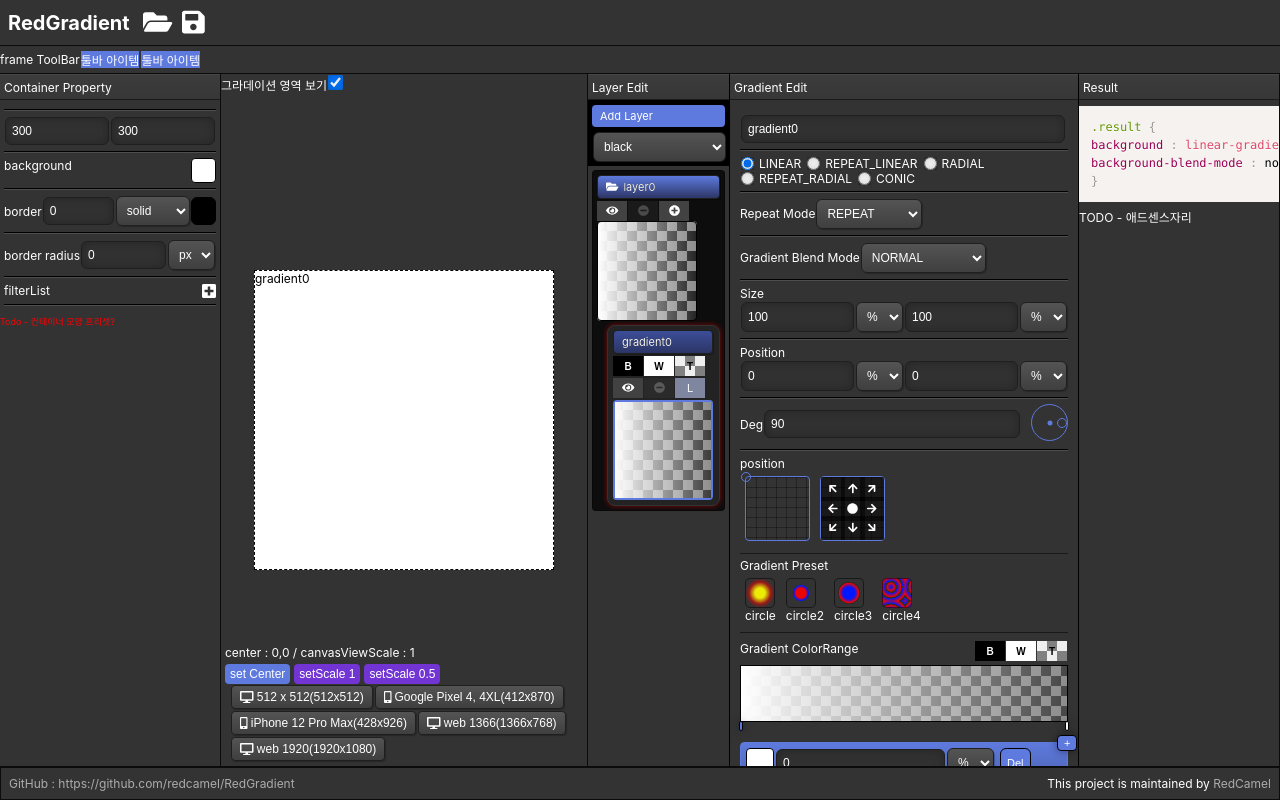
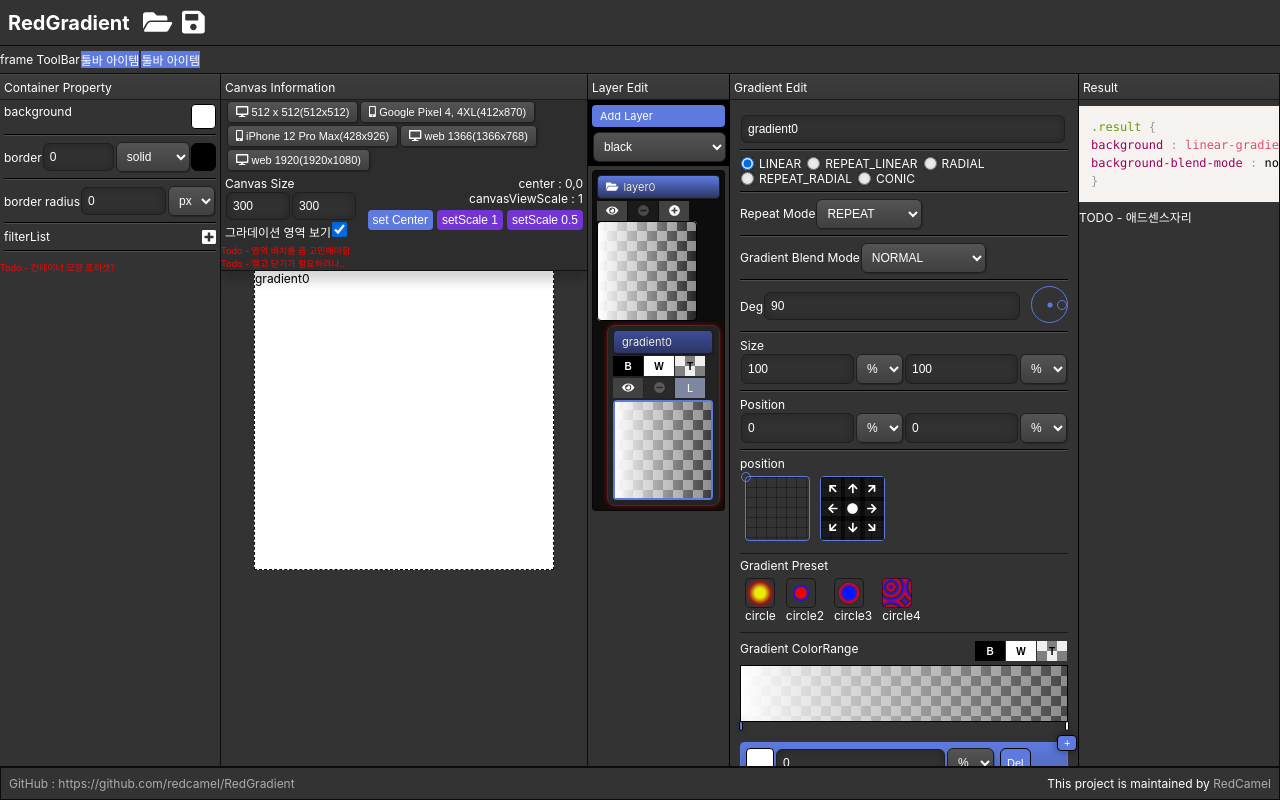
Before and after one commit to redcamel/RedGradient, a React (Create React App) app: page / in a window 1280 px wide. Both pictures are taken after a click on the button "새 프로젝트". Built offline with nearby package versions, Linux system fonts and the light colour scheme.

Commit message:
- 흠 고민잉좀필요

```diff
--- a/src/editor/canvas/drawCanvasUI.js
+++ b/src/editor/canvas/drawCanvasUI.js
@@ -6,13 +6,13 @@
  *
  */
 
-import RedNumber from "../../core/RedNumber.jsx";
-import {ColorPicker} from '@easylogic/colorpicker';
 import '@easylogic/colorpicker/dist/colorpicker.css';
 import RED_CANVAS_PRESET from "../../RED_CANVAS_PRESET.js";
 import React from "react";
 import {FontAwesomeIcon} from '@fortawesome/react-fontawesome';
 import {faDesktop, faMobileAlt} from '@fortawesome/free-solid-svg-icons';
+import RedTitle from "../../core/RedTitle";
+import RedCanvasSizeEdit from "./edit/property/RedCanvasSizeEdit";
 
 let colorPicker;
 
@@ -21,15 +21,8 @@ function drawCanvasUI() {
   const rootComponent = this.props.rootComponent;
   const rootComponentState = rootComponent.state;
   const canvasInfo = rootComponentState.canvasInfo;
-  return <>
-    <div style={style.canvasViewInfo}>
-      <div>center : {this.state.canvasViewOffsetX},{this.state.canvasViewOffsetY} / canvasViewScale
-        : {this.state.canvasViewScale}</div>
-      <button style={style.toCenter} onClick={() => this.setState({canvasViewOffsetX: 0, canvasViewOffsetY: 0})}>set
-        Center
-      </button>
-      <button style={style.toScale} onClick={() => this.setState({canvasViewScale: 1})}>setScale 1</button>
-      <button style={style.toScale} onClick={() => this.setState({canvasViewScale: 0.5})}>setScale 0.5</button>
+  return <div style={style.container}>
+    <RedTitle title={'Canvas Information'} />
     <div style={{display: 'inline-block', marginLeft: '5px'}}>
       {
         RED_CANVAS_PRESET.map(v => {
@@ -48,9 +41,12 @@ function drawCanvasUI() {
         })
       }
     </div>
-    </div>
+
+    <div style={{display: 'flex', justifyContent: 'space-between'}}>
+
       <div style={style.canvasResizer}>
-
+        Canvas Size
+        <RedCanvasSizeEdit rootComponent={rootComponent}/>
         <div>
           그라데이션 영역 보기
           <input type={'checkbox'}
@@ -70,24 +66,41 @@ function drawCanvasUI() {
         </div>
 
       </div>
-  </>;
+      <div style={style.canvasViewInfo}>
+        <div>center : {this.state.canvasViewOffsetX},{this.state.canvasViewOffsetY} <br/> canvasViewScale
+          : {this.state.canvasViewScale}</div>
+        <button style={style.toCenter} onClick={() => this.setState({canvasViewOffsetX: 0, canvasViewOffsetY: 0})}>set
+          Center
+        </button>
+        <button style={style.toScale} onClick={() => this.setState({canvasViewScale: 1})}>setScale 1</button>
+        <button style={style.toScale} onClick={() => this.setState({canvasViewScale: 0.5})}>setScale 0.5</button>
+
+      </div>
+    </div>
+      <div className={'todo'}>Todo - 영역 배치를 좀 고민해야함</div>
+    <div className={'todo'}>Todo - 열고 닫기가 필요하려나..</div>
+
+  </div>;
 }
 
 export default drawCanvasUI;
 const style = {
-  canvasResizer: {
+  container: {
     position: 'sticky',
     top: 0,
     left: 0,
-    zIndex: 1
+    zIndex: 1,
+    background: '#2d2d2d',
+    boxShadow: '0px 10px 10px rgba(0,0,0,0.16)',
+    borderBottom: '1px solid #111'
+  },
+  canvasResizer: {
+    padding: '4px',
   },
   canvasViewInfo: {
-    position: 'absolute',
-    bottom: 0,
-    left: 0,
     padding: '4px',
     fontSize: '12px',
-    zIndex: 1
+    textAlign : 'right'
   },
   toCenter: {
     padding: '3px 5px',
@@ -117,7 +130,7 @@ const style = {
     border: '1px solid rgb(31, 31, 31)',
     outline: 'none',
     color: '#fff',
-    fontSize: '12px',
+    fontSize: '11px',
     padding: '4px 8px',
     borderRadius: '4px',
     margin: '1px',
--- a/src/editor/canvas/edit/RedCanvasEdit.jsx
+++ b/src/editor/canvas/edit/RedCanvasEdit.jsx
@@ -30,9 +30,6 @@ class RedCanvasEdit extends React.Component {
     return <div>
       <RedTitle title={'Container Property'}/>
       <div style={style.container}>
-        <div style={style.divide}/>
-        <RedCanvasSizeEdit rootComponent={rootComponent}/>
-        <div style={style.divide}/>
         {this.drawCanvasEditUI()}
         <div style={style.divide}/>
         <RedCanvasBorderEdit rootComponent={rootComponent}/>
--- a/src/editor/property/RedPropertyEdit.jsx
+++ b/src/editor/property/RedPropertyEdit.jsx
@@ -52,6 +52,11 @@ class RedPropertyEdit extends React.Component {
                 <div style={style.divide} />
                 <RedPropertyTypeEndingShapeEdit rootComponent={rootComponent} />
               </> : ''}
+              {data.type === GRADIENT_TYPE.LINEAR || data.type === GRADIENT_TYPE.REPEAT_LINEAR || data.type === GRADIENT_TYPE.CONIC ?
+                <>
+                  <div style={style.divide} />
+                  <RedPropertyDegreeEdit rootComponent={rootComponent} />
+                </> : ''}
               <div style={style.divide} />
               <RedPropertySizeEdit rootComponent={rootComponent} />
               {data.type === GRADIENT_TYPE.RADIAL || data.type === GRADIENT_TYPE.REPEAT_RADIAL || data.type === GRADIENT_TYPE.CONIC ? <>
@@ -60,14 +65,11 @@ class RedPropertyEdit extends React.Component {
               </> : ''}
 
             </div>
+
             <div style={style.divide} />
             <RedPropertyPositionEdit rootComponent={rootComponent} />
 
-            {data.type === GRADIENT_TYPE.LINEAR || data.type === GRADIENT_TYPE.REPEAT_LINEAR || data.type === GRADIENT_TYPE.CONIC ?
-              <>
-                <div style={style.divide} />
-                <RedPropertyDegreeEdit rootComponent={rootComponent} />
-              </> : ''}
+
             <div style={style.divide} />
             <div style={{display: 'flex'}}>
               <div>
```
Also changed, not shown: 11 other files (tests, documents, lock files or other folders). Lines whose indentation alone changed are shown as unchanged.
